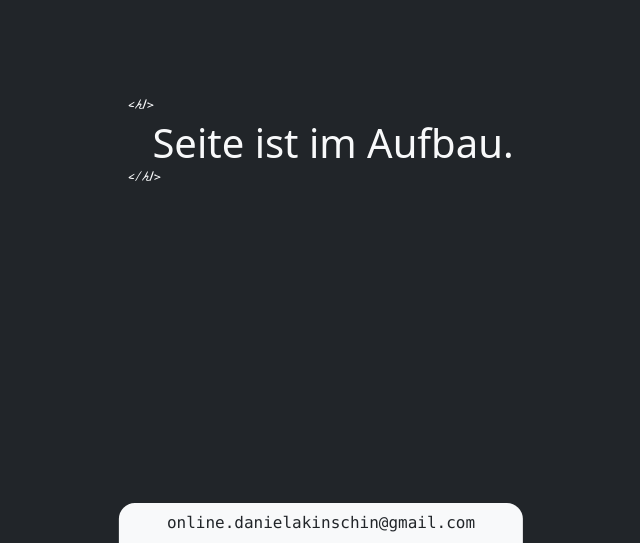
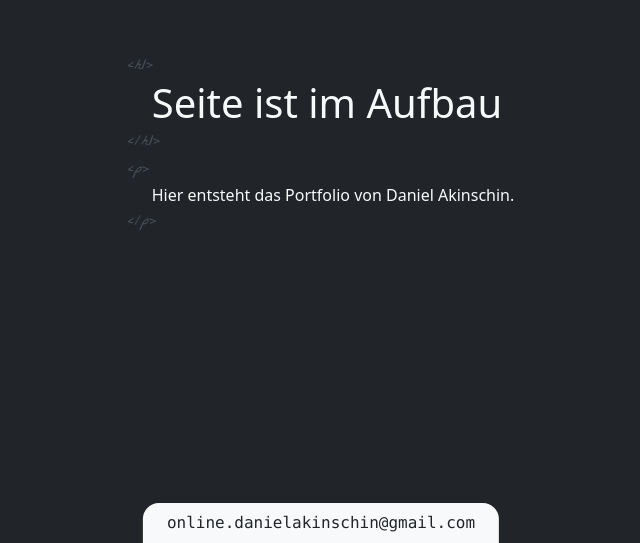
Before and after one commit to laufwerkd/portfolio, a website: page index.html in a window 1280 px wide. Shown: the part 257-800 px from the top of the page, without its empty margins (319-959 px from the left). Drawn offline with nearby package versions, Linux system fonts and the light colour scheme.

Commit message:
aufbau update

```diff
--- a/index.html
+++ b/index.html
@@ -14,17 +14,21 @@
     }
 </style>
 <body class="text-light bg-dark" style="height: 100vh;">
-    <header>
+    <header class="position-fixed top-0 start-50 translate-middle-x">
     </header>
     <main>
-        <div class="position-fixed top-50 start-50 translate-middle">
-            <p class="m-0" style="font-family: Hand;">&lt;h1></p>
-            <h1 class="m-0 ps-4">Seite ist im Aufbau.</h1>
-            <p class="m-0" style="font-family: Hand;">&lt;/h1></p>
+        <div id="aufbau" class="position-fixed top-50 start-50 translate-middle">
+            <span class="text-light-emphasis" style="font-family: Hand;">&lt;h1></span>
+            <h1 class="m-0 ps-4">Seite ist im Aufbau</h1>
+            <span class="text-light-emphasis" style="font-family: Hand;">&lt;/h1></span>
+            <br>
+            <span class="text-light-emphasis" style="font-family: Hand;">&lt;p></span>
+            <p class="m-0 ps-4">Hier entsteht das Portfolio von Daniel Akinschin.</p>
+            <span class="text-light-emphasis" style="font-family: Hand;">&lt;/p></span>
         </div>
     </main>
-    <footer>
-        <div class="position-fixed bottom-0 start-50 translate-middle-x p-2 px-5 rounded-top-4 text-dark bg-light">
+    <footer class="position-fixed bottom-0 start-50 translate-middle-x ">
+        <div class="p-2 px-4 rounded-top-4 text-dark bg-light">
             <p class="m-0 text-center" style="font-family: Consolas;">online.danielakinschin@gmail.com</p>
         </div>
     </footer>
```
Also changed, not shown: portfolio.html (added).
